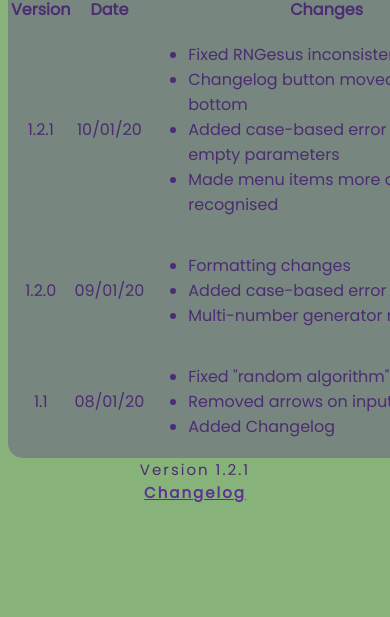
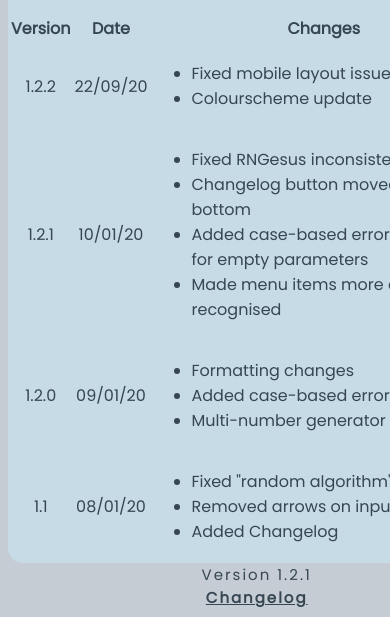
Before and after one commit to Ravvers/samlu.org, a website: page changelog.htm in a window 390 px wide. Shown: the part 268-885 px from the top of the page. Before the commit the page ends 844 px from the top, so only its background shows below. Drawn offline with Linux system fonts and the light colour scheme.

Commit message:
Fixed mobile formatting issues and updated colourscheme

```diff
--- a/changelog.htm
+++ b/changelog.htm
@@ -11,7 +11,7 @@
     <meta http-equiv="X-UA-Compatible" content="IE=edge">
     <title>RNGesus - Changelog</title>
     <meta name="description" content="">
-    <meta name="viewport" content="width=device-width, initial-scale=1">
+    <meta name="viewport" content="width=device-width, maximum-scale=1.0" />
     <link rel="stylesheet" href="styles.css">
     <link href="https://fonts.googleapis.com/css?family=Poppins&display=swap" rel="stylesheet">
 </head>
@@ -33,6 +33,16 @@
                 <td class="cltitle">Version</td>
                 <td class="cltitle">Date</td>
                 <td class="cltitle">Changes</td>
+            </tr>
+            <tr>
+                <td>1.2.2</td>
+                <td>22/09/20</td>
+                <td>
+                    <ul id="changelog">
+                        <li>Fixed mobile layout issues</li>
+                        <li>Colourscheme update</li>
+                    </ul>
+                </td>
             </tr>
             <tr>
                 <td>1.2.1</td>
--- a/random.js
+++ b/random.js
@@ -1,4 +1,4 @@
-const version = `Version 1.2.1 <br><a class='link' href='changelog.htm'>Changelog</a>`;
+const version = `Version 1.2.2 <br><a class='link' href='changelog.htm'>Changelog</a>`;
 const title = 'Random Number Generator';
 const subtitle = 'With Sam "RNGesus" Lu';
 
--- a/styles.css
+++ b/styles.css
@@ -1,8 +1,14 @@
+html {
+    margin: 0;
+    padding: 0;
+}
+
 body {
     text-align: center;
-    background-color: #87B37A;
-    color: #4C2C72;
+    background-color: #C5CCD3;
+    color: #364652;
     font-family: 'Poppins', sans-serif;
+    margin-top: 7%;
 }
 
 .menuItem {
@@ -30,20 +36,20 @@
 
 a {
     text-decoration: none;
-    color: rgb(95, 49, 151);
+    color: #364652;
 }
 
 #background {
-    background-color: #77867F;
-    width: 500px;
+    background-color: #C7DBE6;
+    width: 491px;
     display: inline-block;
     border-radius: 15px;
 }
 
 .textInput {
     font-family: 'Poppins', sans-serif;
-    color: #4C2C72;
-    background-color: #87B37A;
+    color: #364652;
+    background-color: #B5BEC6;
     font-weight: bold;
     text-align: center;
     width: 80px;
@@ -51,8 +57,8 @@
 
 #button {
     font-family: 'Poppins', sans-serif;
-    color: #4C2C72;
-    background-color: #87B37A;
+    color: #364652;
+    background-color: #B5BEC6;
     font-weight: bold;
     text-align: center;
     width: 100px;
@@ -75,8 +81,6 @@
     font-size: 15px;
     letter-spacing: 2px;
 }
-
-
 
 /* Chrome, Safari, Edge, Opera */
 input::-webkit-outer-spin-button,
@@ -105,3 +109,9 @@
 #subtitle {
     margin-top: 0%;
 }
+
+@media screen and (max-width:450px) {
+    footer {
+        margin-left: 33%;
+    }
+}
```
Also changed, not shown: index.htm (+1 -1 lines), mng.htm (+2 -2 lines).
